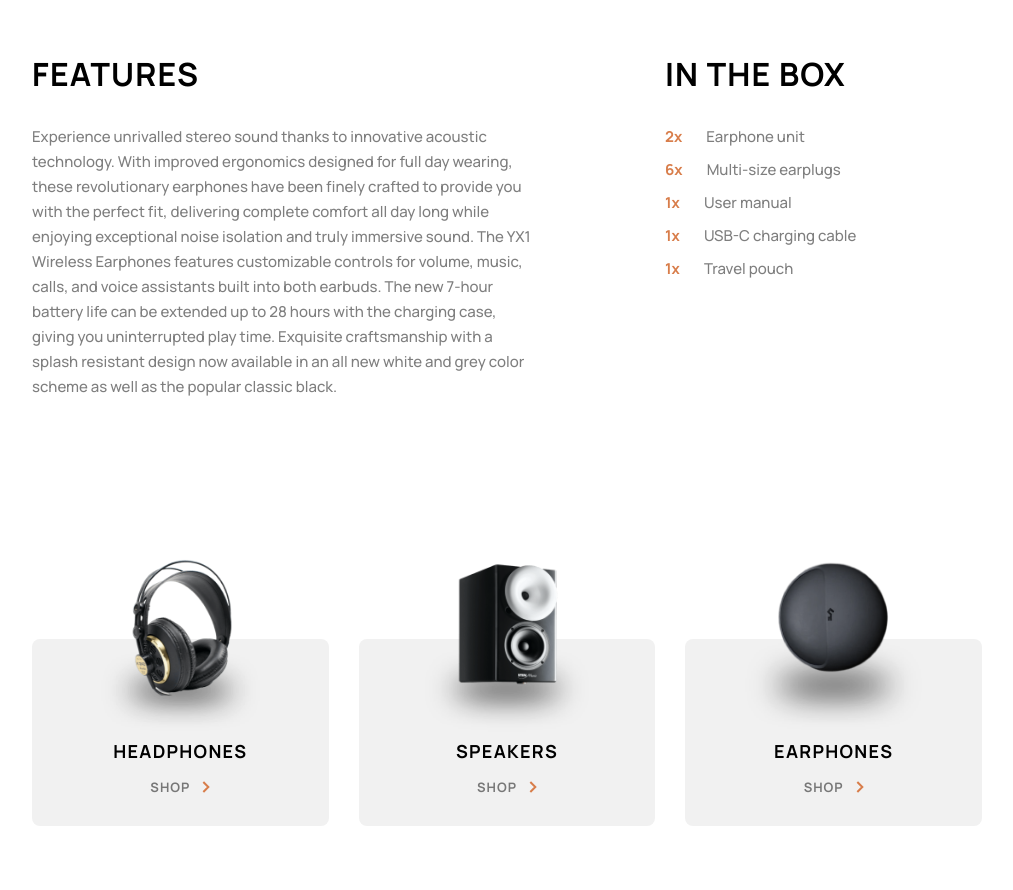
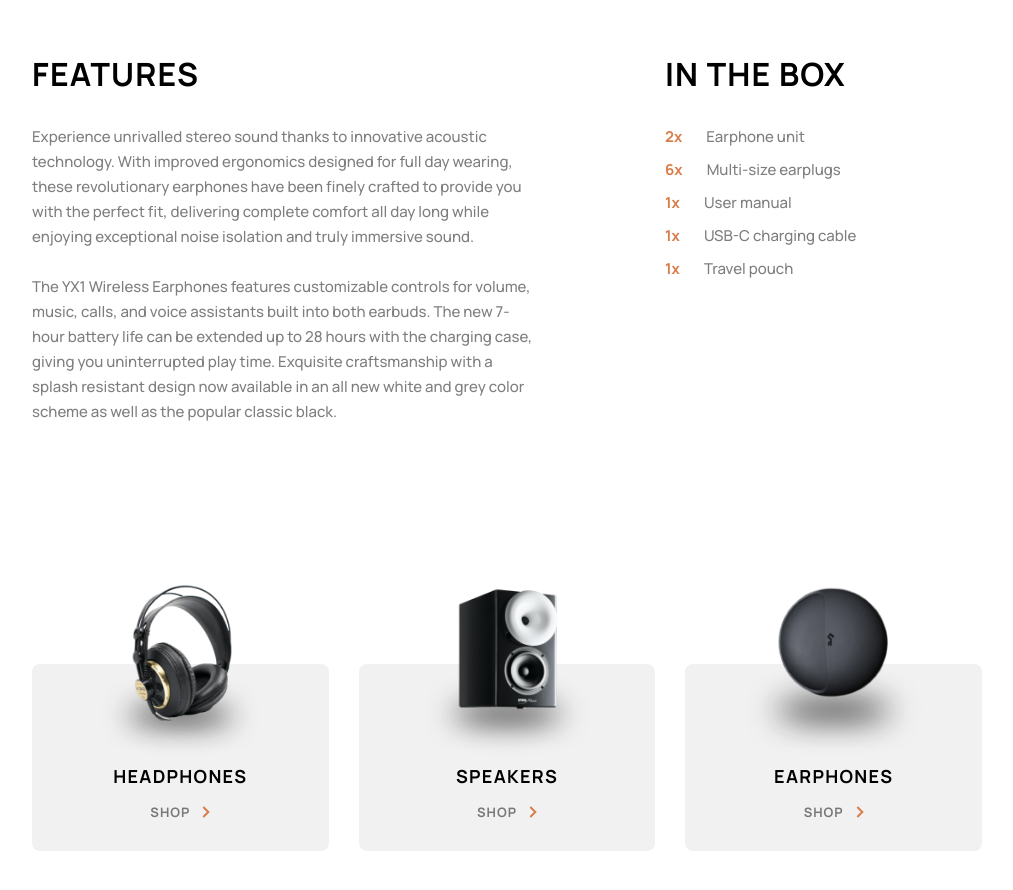
Before and after one commit to alexM421/fm-audio-e-commerce, a React (Vite) app: page /earphones/yx1-earphones in a window 1280 px wide. Shown: the part 920-1810 px from the top of the page, without its empty margins (133-1146 px from the left). Built offline with nearby package versions, Linux system fonts and the light colour scheme.

Commit message:
Fixed new line character not working correctly

```diff
--- a/src/pages/ProductPage/ProductPage.tsx
+++ b/src/pages/ProductPage/ProductPage.tsx
@@ -45,7 +45,7 @@ export default function ProductPage ():JSX.Element {
             <div className={styles["product-desc"]}>
                 <div>
                     <h2>FEATURES</h2>
-                    <p>{productData.features}</p>
+                    <p style={{ whiteSpace: "pre-wrap"}}>{productData.features}</p>
                 </div>
                 <div>
                     <h2>IN THE BOX</h2>
```
